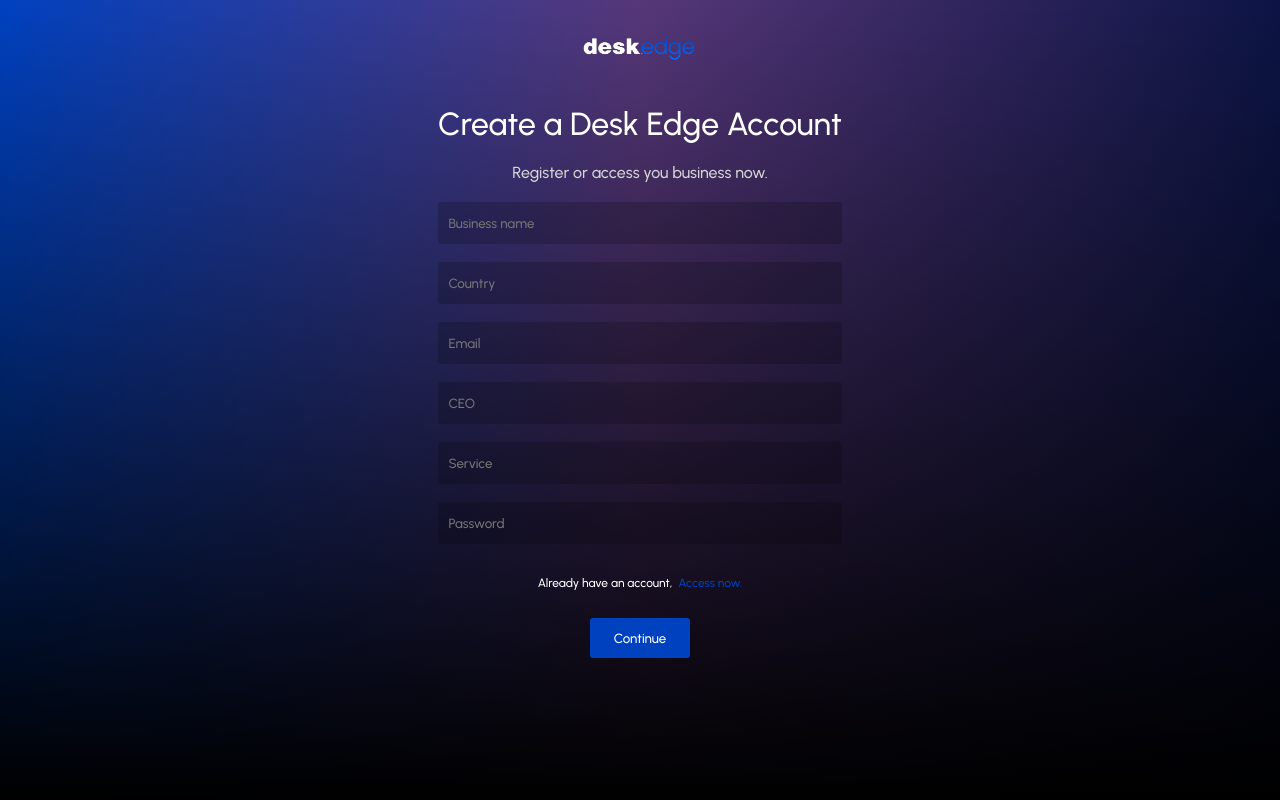
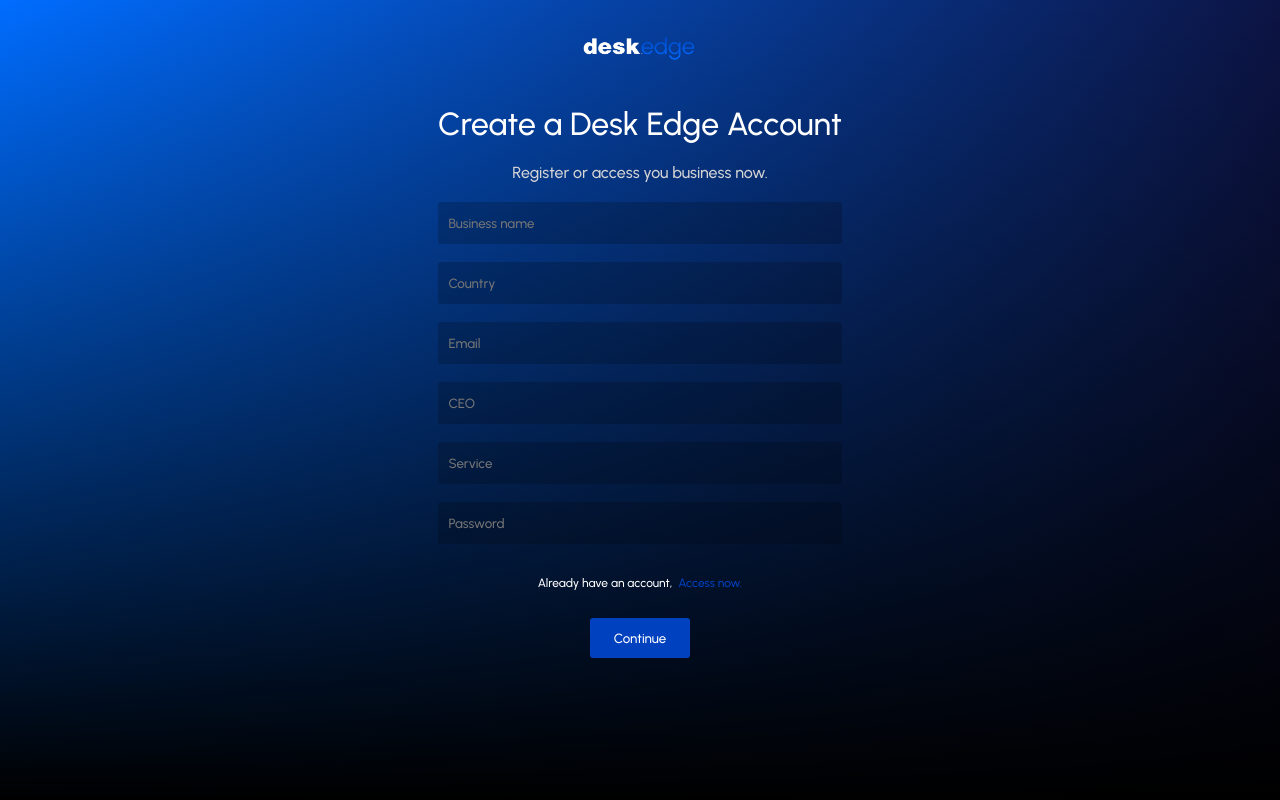
Before and after one commit to iamtomorrow/DeskEdge, a React (Vite) app: page /Login in a window 1280 px wide. Built offline with nearby package versions, Linux system fonts and the light colour scheme.

Commit message:
committing updates from oct 20

```diff
--- a/src/App.jsx
+++ b/src/App.jsx
@@ -25,12 +25,12 @@ function App() {
 
   const [ bestSellers, setBestSellers ] = useState([]);
 
-  useEffect(( ) => {
+  /* useEffect(( ) => {
     const getSalesAnalytics = async ( ) => {
       await API.getSalesAnalytics( id );
     }
     getSalesAnalytics();
-  })
+  }, []); */
 
   useEffect(( ) => {
       document.title = `Edge | ${name}`;
@@ -51,10 +51,12 @@ function App() {
   useEffect(( ) => {
       const getTotalSales = async ( ) => {
           let data = await API.getTotalSales( id );
-          console.log(data);
-          setTotal(data.total);
-          setAmount(data.amount);
-          setPaymentMethods(data.payment_methods);
+          if (data) {
+            console.log(data);
+            setTotal(data.total);
+            setAmount(data.amount);
+            setPaymentMethods(data.payment_methods);
+          }
       }
       getTotalSales( );
   }, []);
--- a/src/components/Login/Login.jsx
+++ b/src/components/Login/Login.jsx
@@ -20,8 +20,6 @@ export const Login = ( ) => {
 
         if ( !switchForm ) {
             let data = await API.register(name, country, email, CEO, service, password);
-            console.log(data);
-
             if (data === null)  {
                 alert("!");
             } else {
--- a/src/components/Login/styles.css
+++ b/src/components/Login/styles.css
@@ -2,7 +2,7 @@
 .login--container {
     width: 100%;
     height: 100%;
-    background: linear-gradient(90deg, #0041C0, #563779, #0C1444);
+    background: linear-gradient(90deg, var(--secondary-color), #0C1444);
 }
 .login-inner--container {
     width: 100%;
@@ -85,6 +85,11 @@
     border: none;
     background-color: #0041C0;
     color: #ffffff;
+    transition: all .75s ease;
+}
+.submit-login-form-button:hover {
+    opacity: .7;
+    transition: all .75s ease;
 }
 
 .form-change-info {
```
